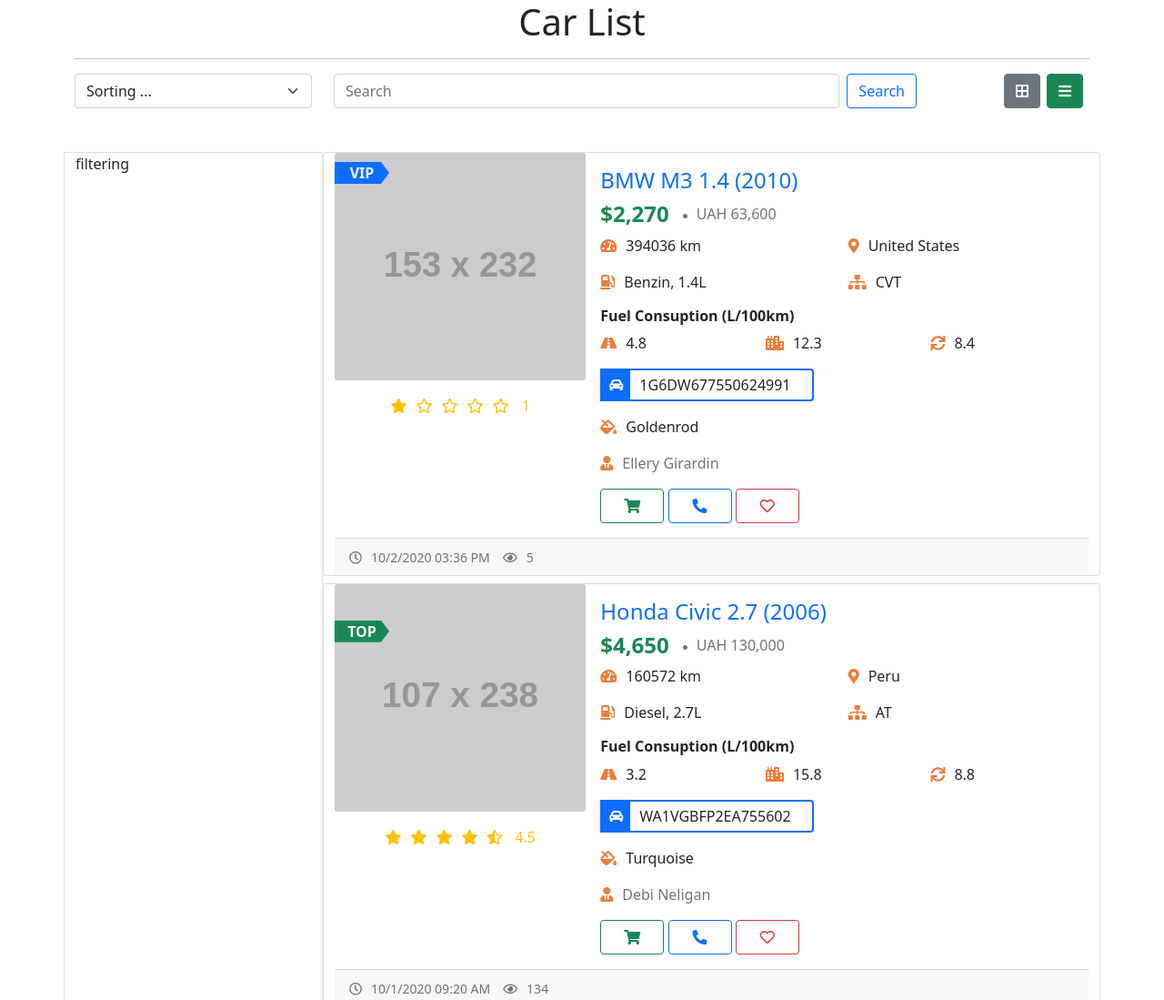
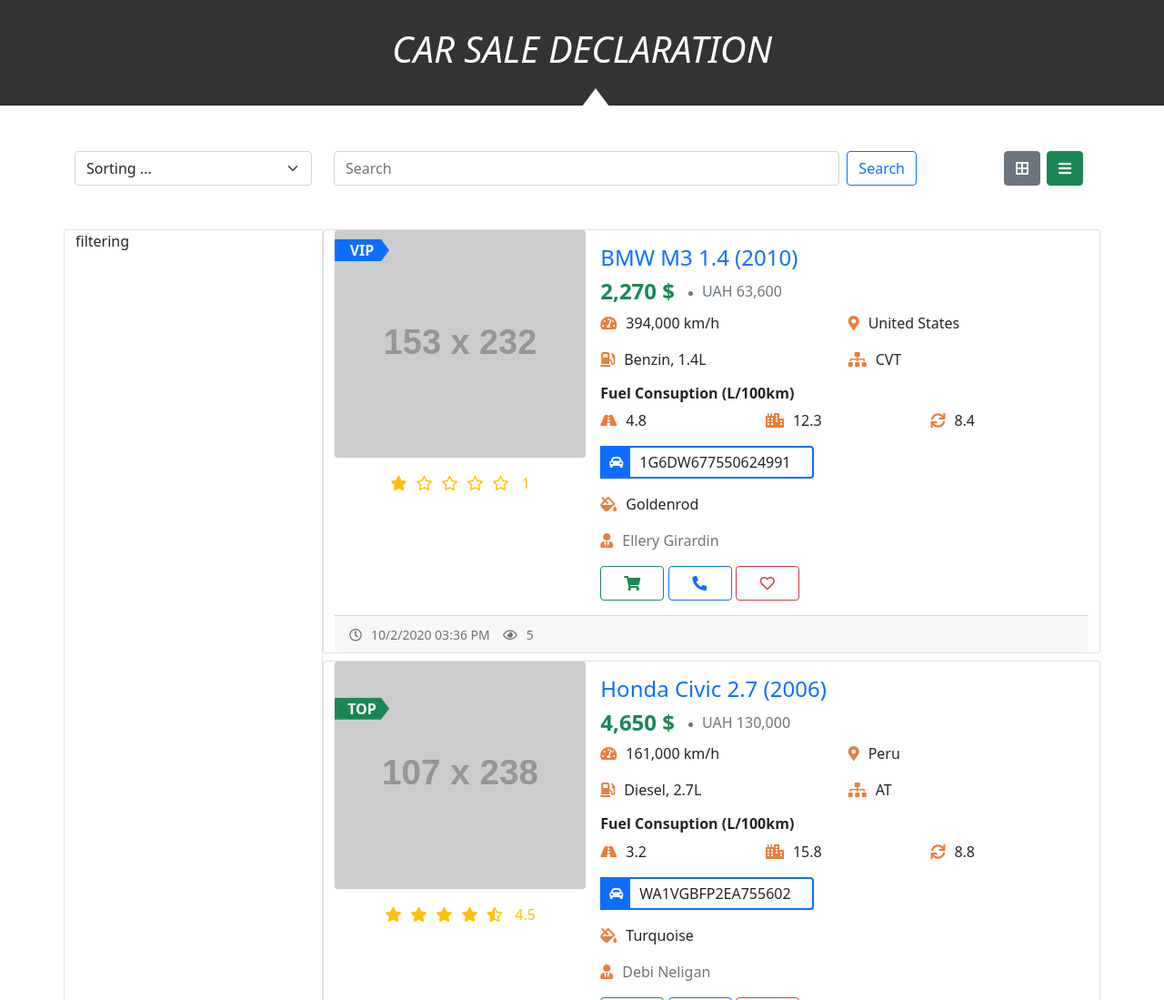
Before and after one commit to RaneeDEV/AutoRia, a plain HTML site: page index.html in a window 1280 px wide. Shown: the top 1099 px of the page at 91% size. Drawn offline with nearby package versions, Linux system fonts and the light colour scheme; placeholder pictures from the web are drawn by us.

Commit message:
Add Web Style's

```diff
--- a/css/style.css
+++ b/css/style.css
@@ -129,6 +129,30 @@
   border-spacing: 0;
 }
 /* =========================== CSS RESET END =========================== */
+.header{
+  color: #fff;
+  text-transform: uppercase;
+  font-style: italic;
+  background-color: #333;
+  padding: 30px 0;
+  position: relative;
+}
+
+.header::after{
+  content: '';
+  position: absolute;
+  bottom: -1px;
+  left: 50%;
+  background: #fff;
+  width: 30px;
+  height: 20px;
+  clip-path: polygon(50% 0%, 0% 100%, 100% 100%);
+}
+
+.contant{
+  padding-top: 50px;
+}
+
 .card-img {
   width: 100%;
   height: 250px;
--- a/index.html
+++ b/index.html
@@ -19,10 +19,13 @@
     <title>AUTO.RIA</title>
   </head>
   <body>
+    <header class="header">
+      <div class="container">
+        <h1 class="text-center">Car Sale Declaration</h1>
+      </div>
+    </header>
     <div class="container">
-      <h1 class="text-center">Car List</h1>
-      <hr />
-      <div class="row">
+      <div class="row contant">
         <div class="col-12 mb-5">
           <div class="row">
             <div class="col-3">
--- a/js/app.js
+++ b/js/app.js
@@ -12,9 +12,7 @@
 
 // ================= CONVERT CURRENCY START =================
 const changeUSDtoUAH = 28.01
-const defaultCurrency = new Intl.NumberFormat(undefined, {
-  style: "currency",
-  currency: "USD",
+const defaultnumber = new Intl.NumberFormat(undefined, {
   maximumSignificantDigits: 3
 })
 
@@ -95,12 +93,12 @@
         </div>
 
         <div class="d-flex card-price">
-        <h2 class="card-text fs-4 fw-bold text-success">${defaultCurrency.format(car.price)} </h3>
+        <h2 class="card-text fs-4 fw-bold text-success">${defaultnumber.format(car.price)} $</h3>
         <h3 class="card-text card-currency fs-6 text-muted">${currencyFormatter.format(car.price * changeUSDtoUAH)}</h3>
         </div>
 
         <div class="car-inf row row-cols-2 card-icons">
-          <p class="col card-text card-odo"><i class="fas fa-tachometer-alt"></i>${car.odo} km</p>
+          <p class="col card-text card-odo"><i class="fas fa-tachometer-alt"></i>${defaultnumber.format(car.odo)} km/h</p>
           <p class="col card-text card-country"><i class="fas fa-map-marker-alt"></i>${car.country}</p>
           <p class="col card-text card-fuel engine-volume"><i class="fas fa-gas-pump"></i>${car.fuel}, ${car.engine_volume}L</p>
           <p class="col card-text card-transmission"><i class="fas fa-sitemap"></i>${car.transmission}</p>
```
